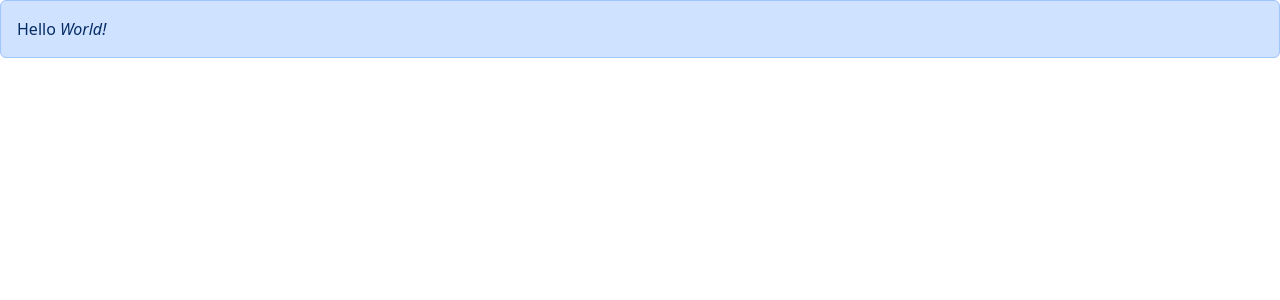
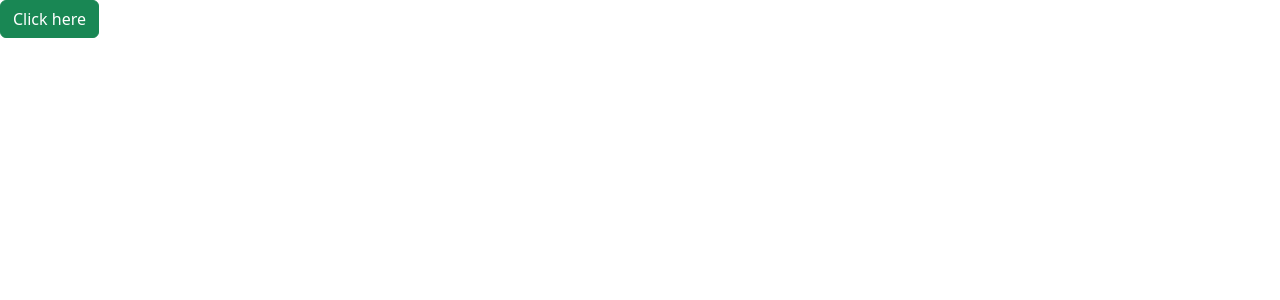
Before and after one commit to anathanP/Learning-React, a React (Vite) app: page / in a window 1280 px wide. Shown: the top 300 px of the page. Built offline with nearby package versions, Linux system fonts and the light colour scheme.

Commit message:
building button component

```diff
--- a/src/App.tsx
+++ b/src/App.tsx
@@ -1,11 +1,11 @@
-import Alert from "./components/Alert";
+import Button from "./components/Button";
 
 function App() {
   return (
     <div>
-      <Alert>
-        Hello <i>World!</i>
-      </Alert>
+      <Button color="success" onClickButton={() => console.log("hello")}>
+        Click here
+      </Button>
     </div>
   );
 }
--- /dev/null
+++ b/src/components/Button.tsx
@@ -0,0 +1,19 @@
+interface Props {
+  children: string;
+  color?: "primary" | "secondary" | "danger" | "success";
+  onClickButton: () => void;
+}
+
+const Button = ({ children, onClickButton, color = "primary" }: Props) => {
+  return (
+    <button
+      type="button"
+      className={`btn btn-${color}`}
+      onClick={onClickButton}
+    >
+      {children}
+    </button>
+  );
+};
+
+export default Button;
```
